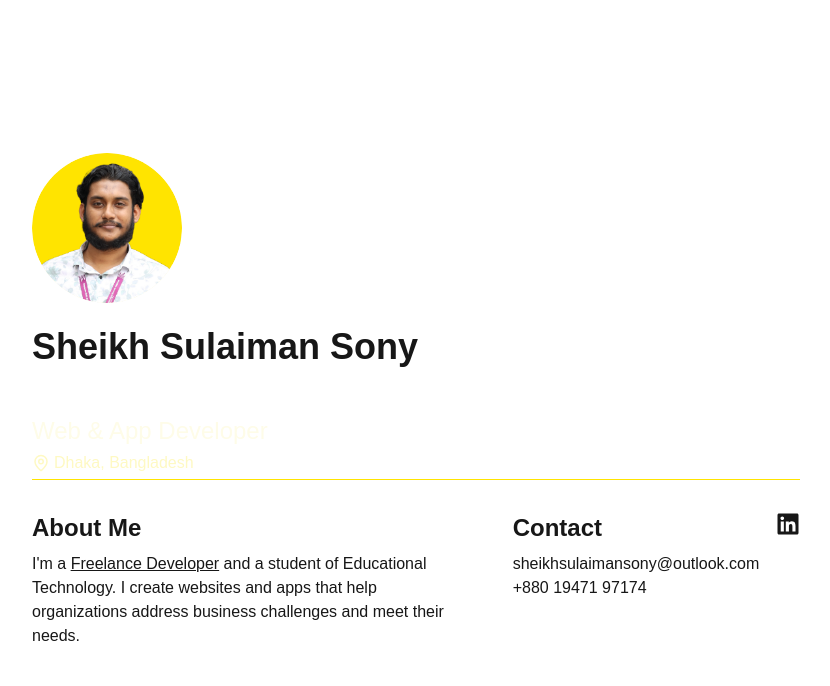
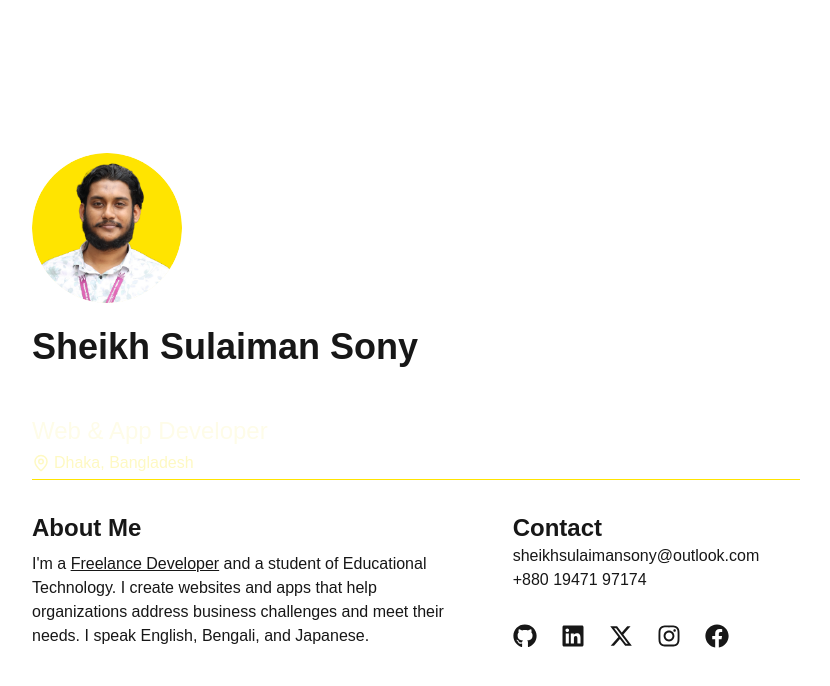
Before and after one commit to sheikhsulaiman/my-portfolio, a Next.js app: page / in a window 1280 px wide. Shown: the top 686 px of the page, without its empty margins (224-1054 px from the left). Built offline with nearby package versions, Linux system fonts and the light colour scheme.

Commit message:
social links

```diff
--- a/app/components/hero.tsx
+++ b/app/components/hero.tsx
@@ -2,6 +2,10 @@ import Image from "next/image";
 import Link from "next/link";
 import { FaLinkedin } from "react-icons/fa";
 import { LuMapPin } from "react-icons/lu";
+import { FaInstagram } from "react-icons/fa";
+import { FaXTwitter } from "react-icons/fa6";
+import { FaGithub } from "react-icons/fa6";
+import { FaFacebook } from "react-icons/fa";
 const Hero = () => {
   return (
     <section className="min-h-screen mx-4 flex flex-col justify-center md:max-w-screen-md md:mx-auto">
@@ -29,19 +33,12 @@ const Hero = () => {
             and a student of
             <span> Educational Technology</span>. I create websites and apps
             that help organizations address business challenges and meet their
-            needs.
+            needs. I speak English, Bengali, and Japanese.
           </p>
         </div>
-        <div className="hidden md:block md:col-span-5 space-y-2">
-          <div className="flex items-baseline justify-between">
+        <div className="hidden md:flex md:col-span-5 space-y-2  flex-col">
+          <div className="flex-1">
             <h2 className="text-2xl font-bold">Contact</h2>
-            <Link
-              href="https://www.linkedin.com/in/sheikh-sulaiman/"
-              className="hover:text-[#0077B5]"
-            >
-              <FaLinkedin size={24} />
-            </Link>
-          </div>
             <ul>
               <li>
                 <Link
@@ -51,23 +48,61 @@ const Hero = () => {
                   sheikhsulaimansony@outlook.com
                 </Link>
               </li>
+              <li className=" hover:text-brand">
+                <p>+880 19471 97174</p>
+              </li>
+            </ul>
+          </div>
+          <div>
+            <ul className="flex items-center justify-start gap-6">
               <li>
                 <Link
-                className="hover:text-brand"
-                href={"https://wa.me/+8801947197174"}
+                  href="https://github.com/sheikhsulaiman"
+                  className="hover:text-brand cursor-pointer"
+                  target="_blank"
                 >
-                +880 19471 97174
+                  <FaGithub size={24} />
                 </Link>
               </li>
-            {/* <li>
+              <li>
                 <Link
-                className="hover:underline hover:text-brand"
-                href="https://www.sonyed.tech"
+                  href="https://www.linkedin.com/in/sheikh-sulaiman/"
+                  className="hover:text-brand cursor-pointer"
+                  target="_blank"
                 >
-                https://www.sonyed.tech
+                  <FaLinkedin size={24} />
                 </Link>
-            </li> */}
+              </li>
+
+              <li>
+                <Link
+                  href="https://twitter.com/sulaiman7473"
+                  className="hover:text-brand cursor-pointer"
+                  target="_blank"
+                >
+                  <FaXTwitter size={24} />
+                </Link>
+              </li>
+              <li>
+                <Link
+                  href="https://www.instagram.com/sheikh.sulaiman.sony/"
+                  className="hover:text-brand cursor-pointer"
+                  target="_blank"
+                >
+                  <FaInstagram size={24} />
+                </Link>
+              </li>
+              <li>
+                <Link
+                  href="https://www.facebook.com/Sheikh.Sulaiman.Sony/"
+                  className="hover:text-brand cursor-pointer"
+                  target="_blank"
+                >
+                  <FaFacebook size={24} />
+                </Link>
+              </li>
             </ul>
+          </div>
         </div>
       </div>
     </section>
```
Lines whose indentation alone changed are shown as unchanged.
